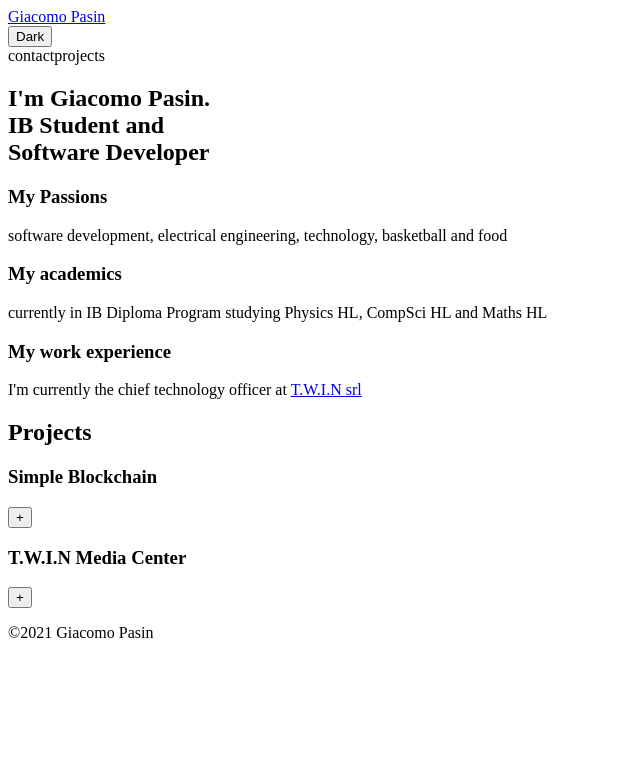
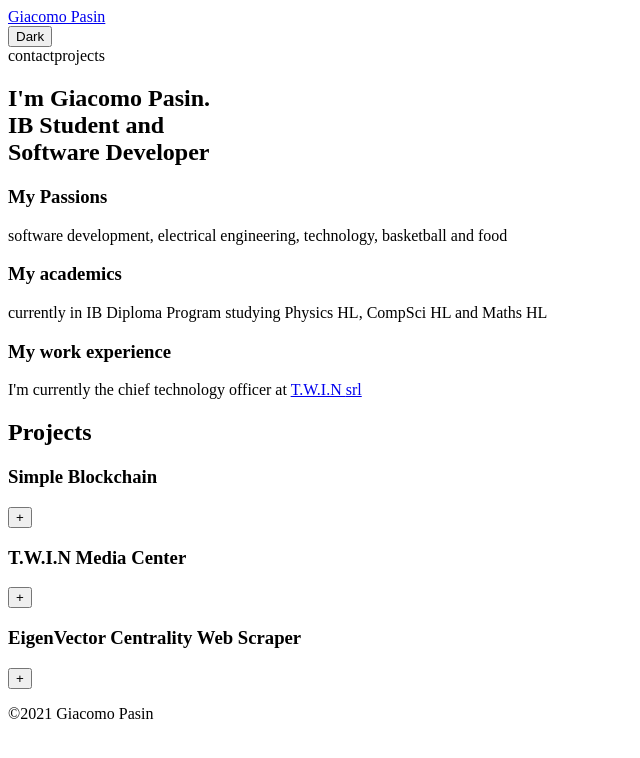
Before and after one commit to jackpeck2004/personal_website, a Next.js app in the folder next/: page / in a window 1280 px wide. Shown: the top 758 px of the page, without its empty margins (0-640 px from the left). Built offline with nearby package versions, Linux system fonts and the light colour scheme.

Commit message:
Project: Added web crawler

```diff
--- a/next/components/pageSections/projects.tsx
+++ b/next/components/pageSections/projects.tsx
@@ -20,6 +20,15 @@ const Projects: React.FC = () => {
       frameworks: ['WordPress', 'Laravel'],
       projectUrl: 'https://twin.services/media-center',
     },
+    {
+      name: 'EigenVector Centrality Web Scraper',
+      description:
+        'A simple web scraper which creates an Eigenvector centrality graph starting from a web page. It saves the graphs to json and reads if already exists. It was started a school project and is not developed personally in free time to expand knowledge on web science algorithms',
+      languages: ['Python'],
+      frameworks: [],
+      githubUrl:
+        'https://github.com/jackpeck2004/cs/tree/main/DP1/HL_09_Crawler',
+    },
   ]);
 
   return (
```
